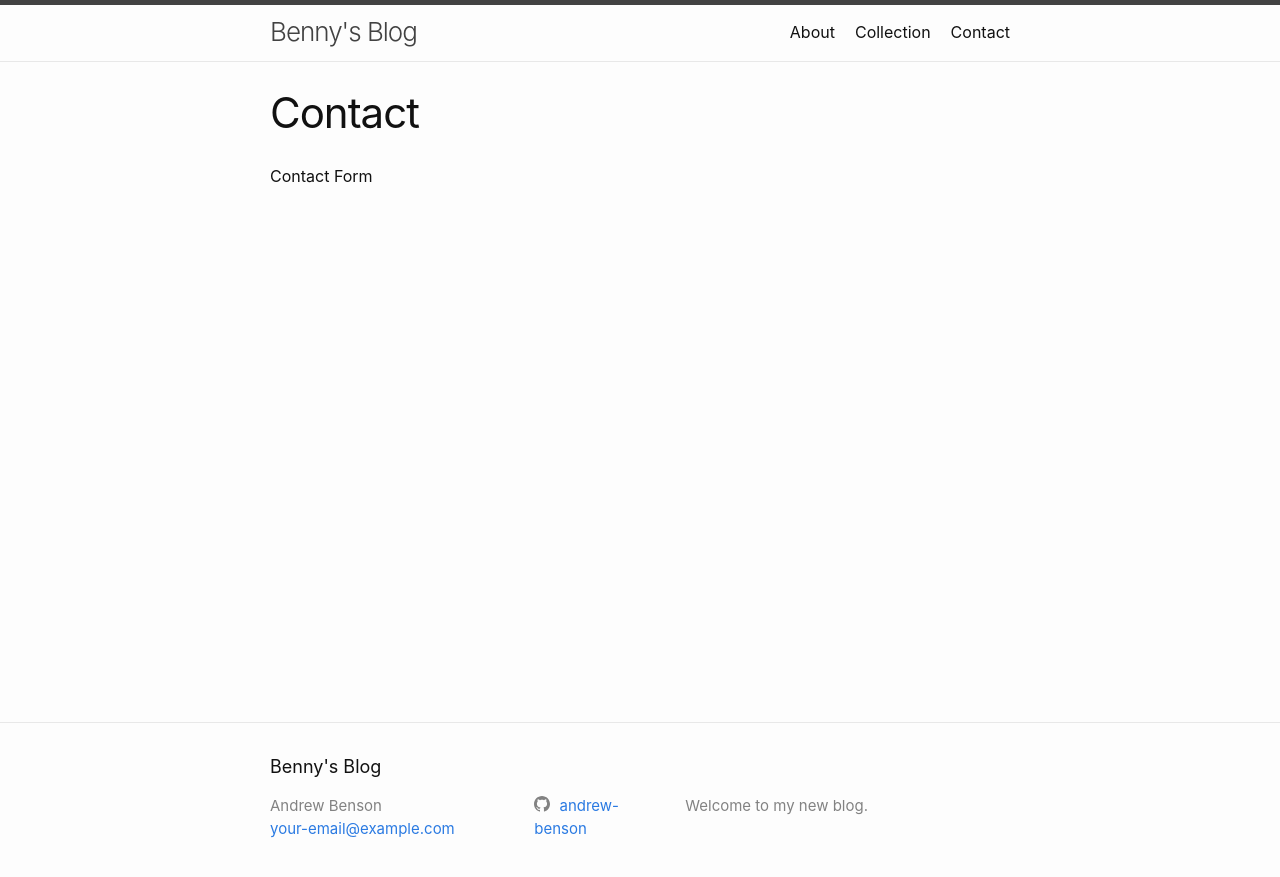
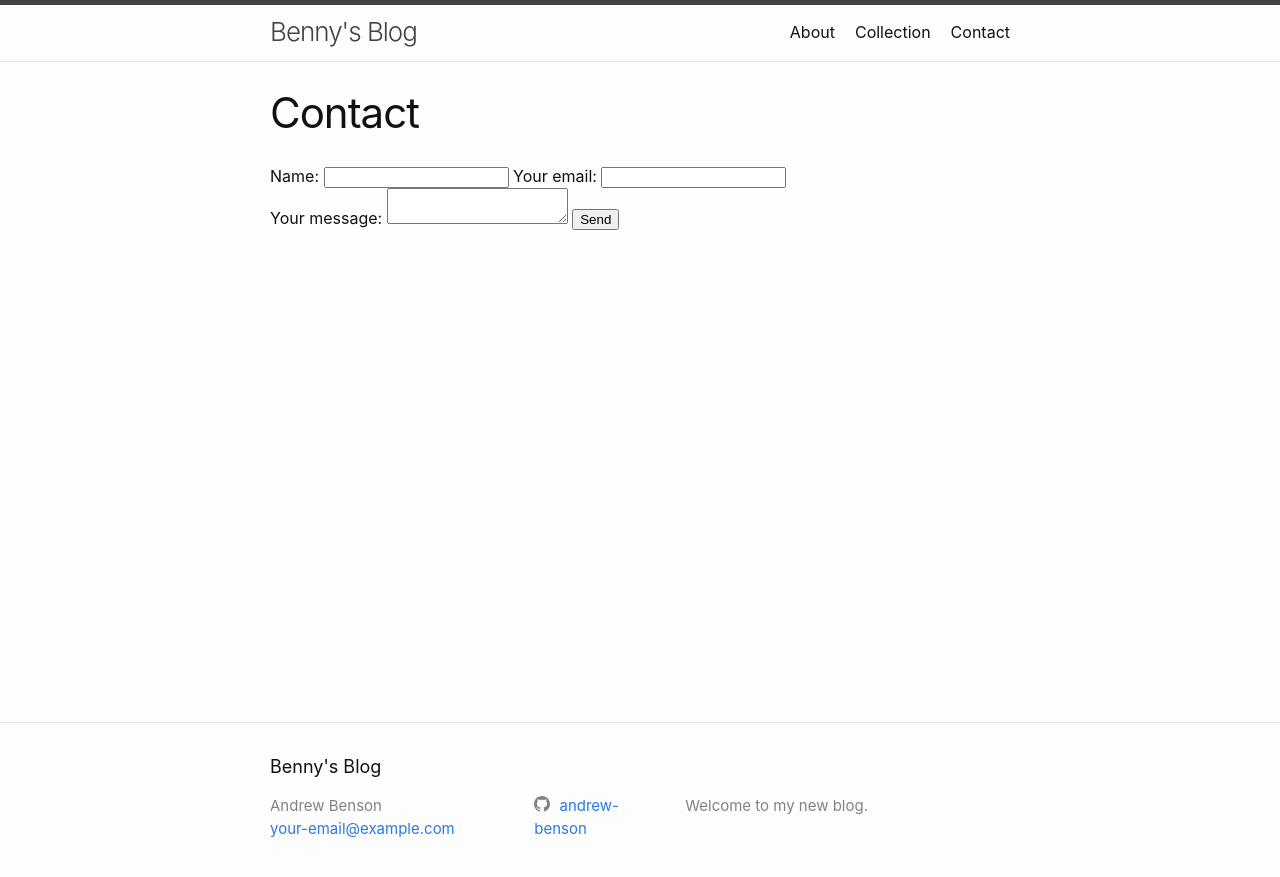
Before and after one commit to andrew-benson/Andrew-Jekyll-Site, a Jekyll site: the page built from contact.markdown, in a window 1280 px wide. Shown: the top 877 px of the page. Built offline with Jekyll 4.4.1, drawn with Linux system fonts in a browser that asks for light colours.

Commit message:
Added contact form, using 3rd party service provider

```diff
--- a/_config.yml
+++ b/_config.yml
@@ -21,6 +21,7 @@
 title: Benny's Blog
 author: Andrew Benson
 email: your-email@example.com
+formspree: xwkngjpo
 description: >- # this means to ignore newlines until "baseurl:"
   Welcome to my new blog.
 ean_url: "https://www.upcitemdb.com/upc/" # used for looking up EAN/UPC
--- /dev/null
+++ b/_includes/contact-form.html
@@ -0,0 +1,16 @@
+<form action="{{ site.formspree_url }}{{ site.formspree_id }}" method="POST">
+    <label>
+        Name:
+        <input type="text" name="name">
+    </label>
+    <label>
+        Your email:
+        <input type="text" name="_replyto">
+    </label>
+    <br>
+    <label>
+        Your message:
+        <textarea name="message"></textarea>
+    </label>
+    <button type="submit">Send</button>
+</form>
--- a/contact.markdown
+++ b/contact.markdown
@@ -5,4 +5,4 @@ permalink: /contact/
 navitem: true
 ---
 
-Contact Form
+{% include contact-form.html %}
```
